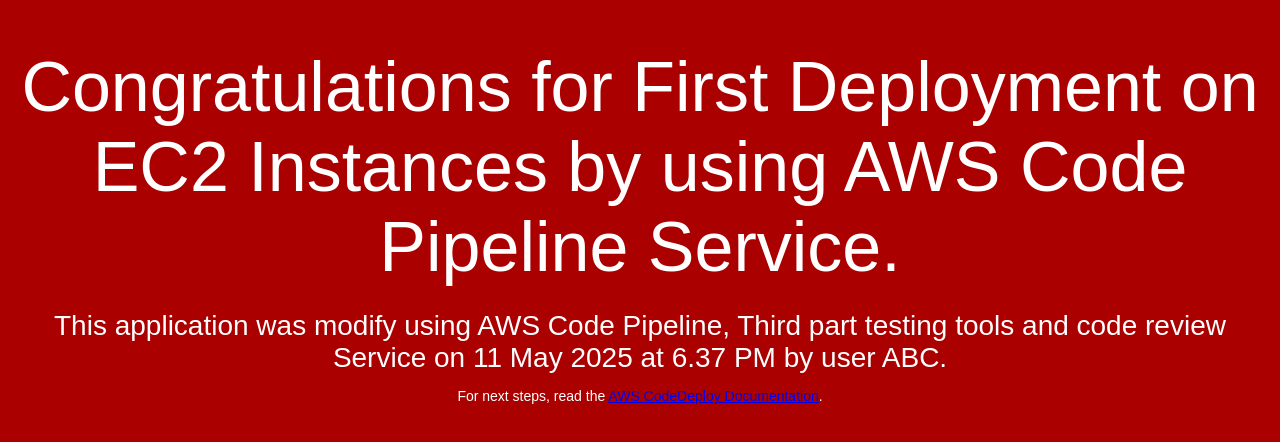
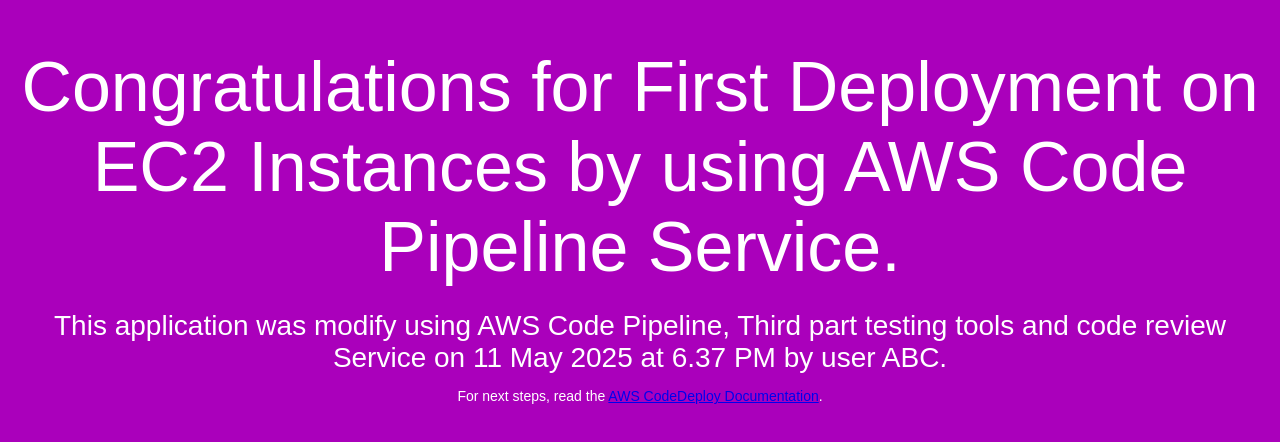
Before and after one commit to avinashbundela1987/may2025, a plain HTML site: page index.html in a window 1280 px wide. Drawn offline with Linux system fonts and the light colour scheme.

Commit message:
new changes

```diff
--- a/index.html
+++ b/index.html
@@ -6,7 +6,7 @@
   <style>
     body {
       color: #ffffff;
-      background-color: #AA0000;
+      background-color: #AA00BB;
       font-family: Arial, sans-serif;
       font-size: 14px;
     }
```
Also changed, not shown: 1 other file.
